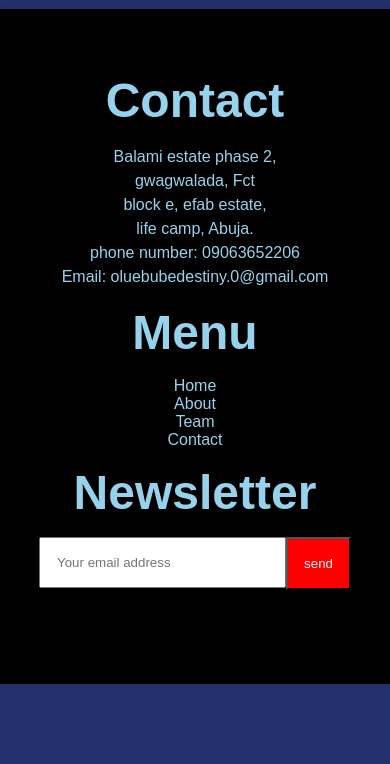
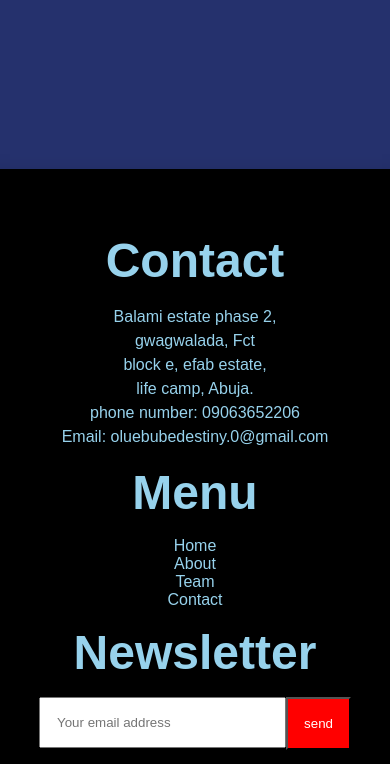
Before and after one commit to Oluebubedestiny/Techsite, a plain HTML site: page index.html in a window 390 px wide. Shown: the part 6782-7546 px from the top of the page. Before the commit the page ends 7466 px from the top, so only its background shows below. Drawn offline with nearby package versions, Linux system fonts and the light colour scheme.

Commit message:
fixing footer page

```diff
--- a/style.css
+++ b/style.css
@@ -700,6 +700,7 @@ input {
     display: block;
     align-items: center;
   }
+
   .line_two {
     border: none;
   }
@@ -765,6 +766,7 @@ input {
 /* end of contact */
 #footer {
   width: 100vw;
+
   background-color: #000;
   box-shadow: var(--box-shadow);
 }
@@ -798,7 +800,8 @@ input {
 }
 @media screen and (max-width: 600px) {
   #footer {
-    height: 80vh;
+    /* height: 80vh; */
+    margin-top: 10rem;
   }
   .footer_content {
     display: block;
```
Also changed, not shown: index.html (+0 -5 lines).
